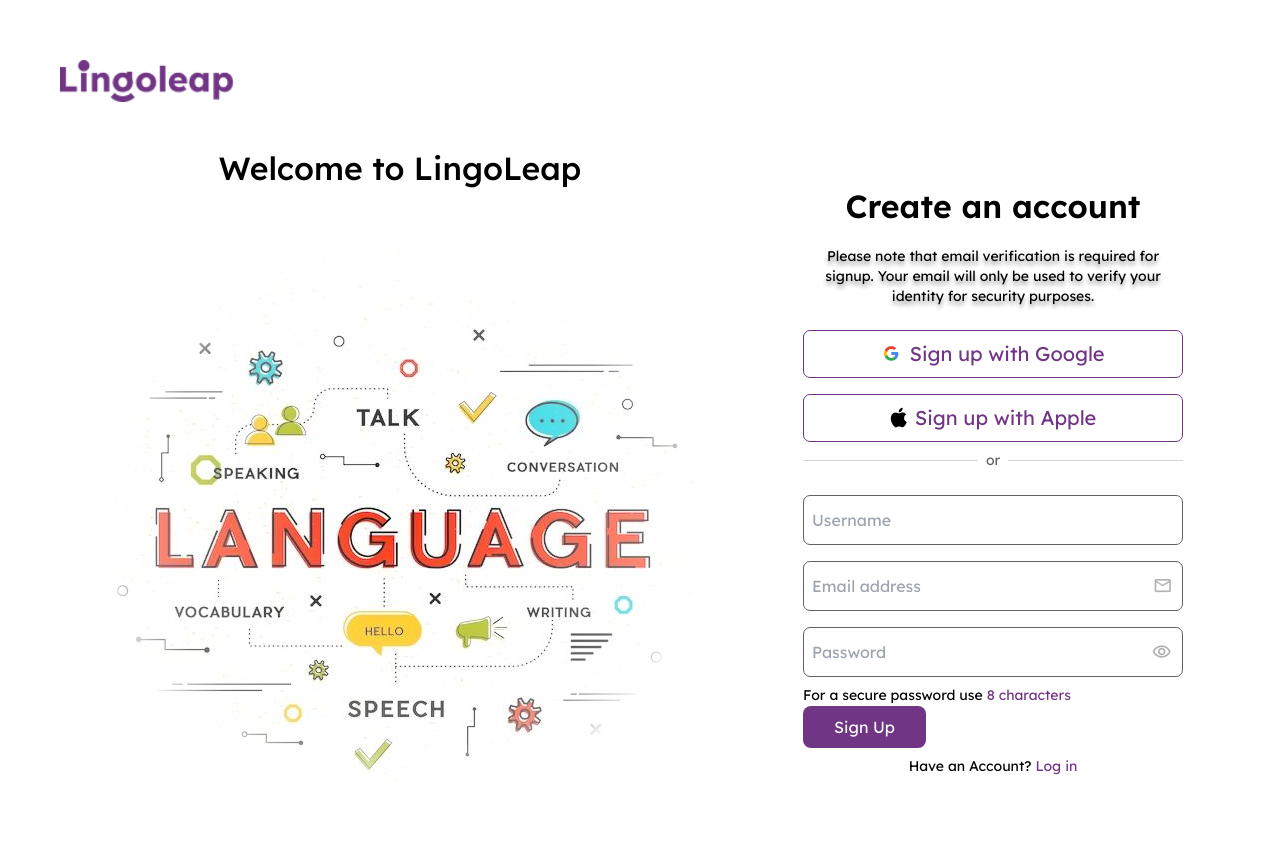
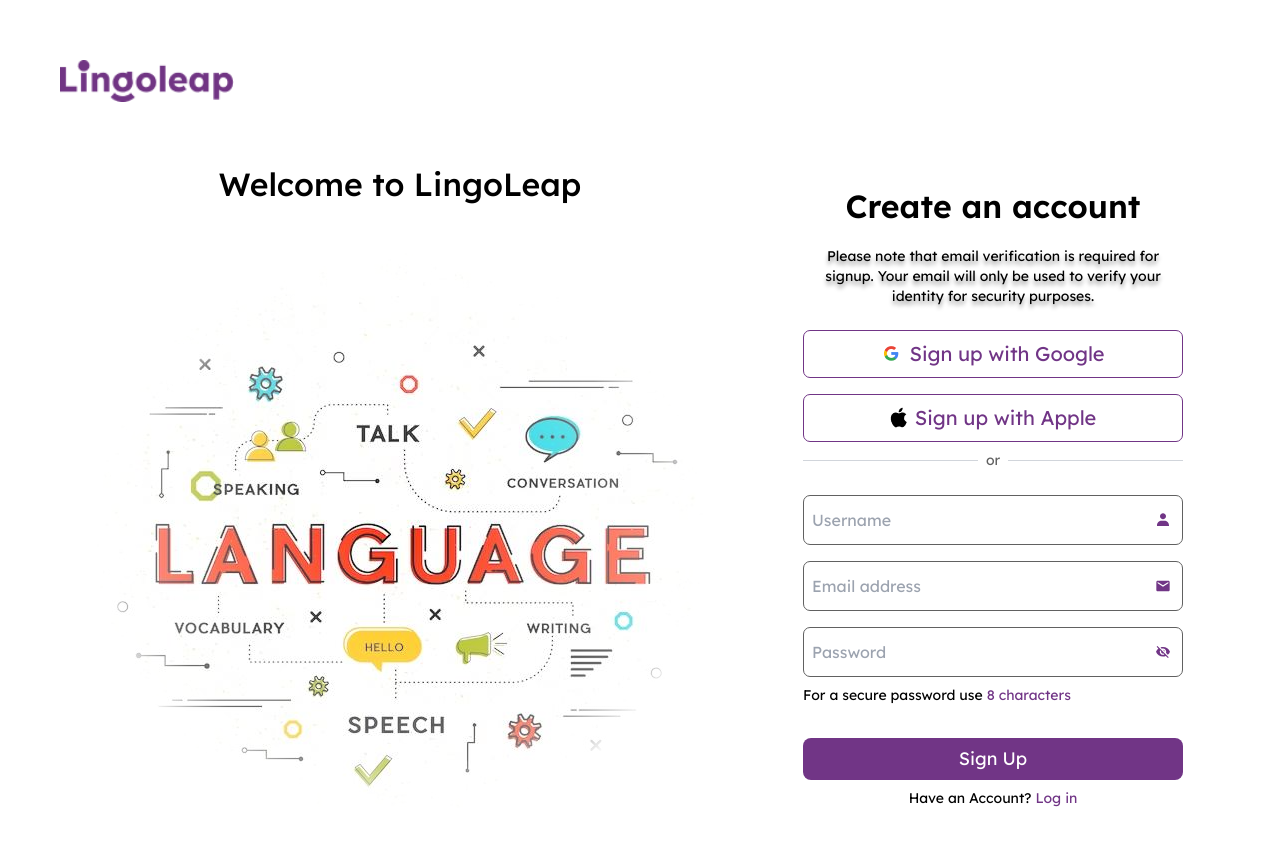
Before and after one commit to ictzoid/LangX-Frontend, a React (Vite) app: page /register in a window 1280 px wide. Shown: the top 846 px of the page. Built offline with nearby package versions, Linux system fonts and the light colour scheme.

Commit message:
made password icon visible and invisible on click

```diff
--- a/src/components/Buttons/PrimaryBtn.jsx
+++ b/src/components/Buttons/PrimaryBtn.jsx
@@ -8,16 +8,22 @@
   h = "h-[42px]",
   text = "text-[#fff]",
   rounded = "rounded-[8px]",
-  loadingtext = false,
+  loadingText = "Please wait . . .",
   disabled = false,
+  isLoading = false,
+  onClick,
 }) => {
   const combinedClassName = `${bg} ${w} ${h} ${text} ${rounded} ${
     className || ""
-  } ${loadingtext ? "loading" : ""}`;
+  }`;
 
   return (
-    <button className={`${combinedClassName}`} disabled={disabled}>
-      {loadingtext ? "Loading..." : children}
+    <button
+      className={`${combinedClassName}`}
+      disabled={isLoading || disabled}
+      onClick={onClick}
+    >
+      {isLoading ? loadingText : children}
     </button>
   );
 };
--- a/src/components/Input/Input.jsx
+++ b/src/components/Input/Input.jsx
@@ -1,31 +1,50 @@
-import React from "react";
+import React, { useState } from "react";
+import { IoMdEye, IoMdEyeOff } from "react-icons/io";
 
-const Input = ({
-  placeholder,
-  icon,
-  className,
-  type,
-  name,
-  id,
-  value,
-  onChange,
-}) => {
+export default function Input({
+  id = "",
+  label = "",
+  type = "text",
+  onChange = null,
+  isDisabled = false,
+  placeholder = `Enter ${label.toLowerCase()}`,
+  rightIcon,
+  ...rest
+}) {
+  const [inputType, setInputType] = useState(type);
+
+  const handleClick = () => {
+    if (inputType === "password") {
+      setInputType("text");
+    } else {
+      setInputType("password");
+    }
+  };
+
   return (
     <div className="relative w-full">
       <input
-        type={type}
+        id={id}
+        type={inputType}
         placeholder={placeholder}
-        className={className}
-        name={name}
-        id={id}
-        value={value}
+        className="border border-gray-300 rounded-lg py-2 px-3 outline-none focus:border-blue-500 font-regular"
         onChange={onChange}
+        disabled={isDisabled}
+        {...rest}
       />
-      <div className="absolute inset-y-0 right-0 flex items-center pr-3 pointer-events-none">
-        {icon}
-      </div>
+
+      {type === "password" ? (
+        <div
+          className="absolute inset-y-0 right-0 flex items-center pr-3 cursor-pointer"
+          onClick={handleClick}
+        >
+          {inputType === "password" ? <IoMdEyeOff color="#713586" /> : <IoMdEye color="#713586" />}
+        </div>
+      ) : (
+        <div className="absolute inset-y-0 right-0 flex items-center pr-3 cursor-pointer">
+          {rightIcon}
+        </div>
+      )}
     </div>
   );
-};
-
-export default Input;
+}
--- a/src/pages/SignUp/SignUp.jsx
+++ b/src/pages/SignUp/SignUp.jsx
@@ -3,14 +3,14 @@
 import Input from "../../components/Input";
 import googleIcon from "../../assets/images/google.png";
 import appleIcon from "../../assets/images/apple.png";
-import eyeIcon from "../../assets/images/eye.png";
-import emailIcon from "../../assets/images/mail.png";
 import { SignUpButton } from "../../components/Buttons/SignUpBtn";
 import Language from "../../assets/images/Language.png";
 import Logo from "../../assets/images/Logo.png";
 import { showToast } from "../../Toastify/Toast";
 import "./styles.css";
 import { PrimaryBtn } from "../../components/Buttons/PrimaryBtn";
+import { MdEmail } from "react-icons/md";
+import { BiSolidUser } from "react-icons/bi";
 
 export const SignUp = () => {
   const [isLoading, setIsLoading] = useState(false);
@@ -32,19 +32,30 @@
 
   const handleSubmit = (e) => {
     setIsLoading(true);
+    if (
+      payload.username === "" ||
+      payload.email === "" ||
+      payload.password === ""
+    ) {
+      showToast({
+        message: "Please fill all fields",
+        type: "error",
+      });
+      setIsLoading(false);
+    } else {
       setTimeout(() => {
-      console.log("Form submitted with payload:", payload);
         showToast({
           message: "Login Successful",
           type: "success",
         });
-      setIsLoading(false);
         setPayload({
           username: "",
           email: "",
           password: "",
         });
+        setIsLoading(false);
       }, 2000);
+    }
   };
 
   return (
@@ -94,6 +105,7 @@
                 id="username"
                 value={payload.username}
                 onChange={handlePayload}
+                rightIcon={<BiSolidUser color="#713586" />}
               />
 
               <Input
@@ -104,42 +116,34 @@
                 id="email"
                 value={payload.email}
                 onChange={handlePayload}
-                icon={<img src={emailIcon} alt="email icon" />}
+                rightIcon={<MdEmail color="#713586" />}
               />
 
               <Input
-                type="password"
                 className="border border-GrayColor1 w-full py-3 rounded-[7px] px-[8px] text-[12px] md:text-[14px] lg:text-[16px] outline-none"
                 placeholder="Password"
                 name="password"
                 id="password"
                 value={payload.password}
                 onChange={handlePayload}
-                icon={<img src={eyeIcon} alt="eye icon" />}
+                type="password"
               />
             </div>
             <p className="text-[12px] md:text-[13px] lg:text-[14px] font-regular mt-2">
               For a secure password use{" "}
               <span className="text-primaryColor">8 characters</span>
             </p>
+            <PrimaryBtn
+              text="text-[13px] md:text-[16px] lg:text-[18px] text-white"
+              w="w-full"
+              onClick={handleSubmit}
+              className="mt-8"
+              isLoading={isLoading}
+            >
+              Sign Up
+            </PrimaryBtn>
 
-            {/* <button
-              className="text-[13px] md:text-[16px] lg:text-[18px] font-regular py-3 rounded-[7px] text-white flex items-center justify-center gap-2 w-full mt-8 bg-primaryColor focus:outline-none"
-              onClick={handleSubmit}
-              disabled={isLoading}
-            >
-              {isLoading ? (
-                <div className="flex items-center">
-                  <div className="animate-spin rounded-full h-5 w-5 border-t-2 border-b-2 border-white mr-2"></div>
-                  Loading...
-                </div>
-              ) : (
-                "Sign Up"
-              )}
-            </button> */}
-            <PrimaryBtn onClick={handleSubmit}>Sign Up</PrimaryBtn>
-
-            <Link to="/login">
+            <Link to="/">
               <p className="text-[12px] md:text-[13px] lg:text-[14px] font-regular mt-2 text-center">
                 Have an Account?{" "}
                 <span className="text-primaryColor">Log in</span>
```
Lines whose indentation alone changed are shown as unchanged.
